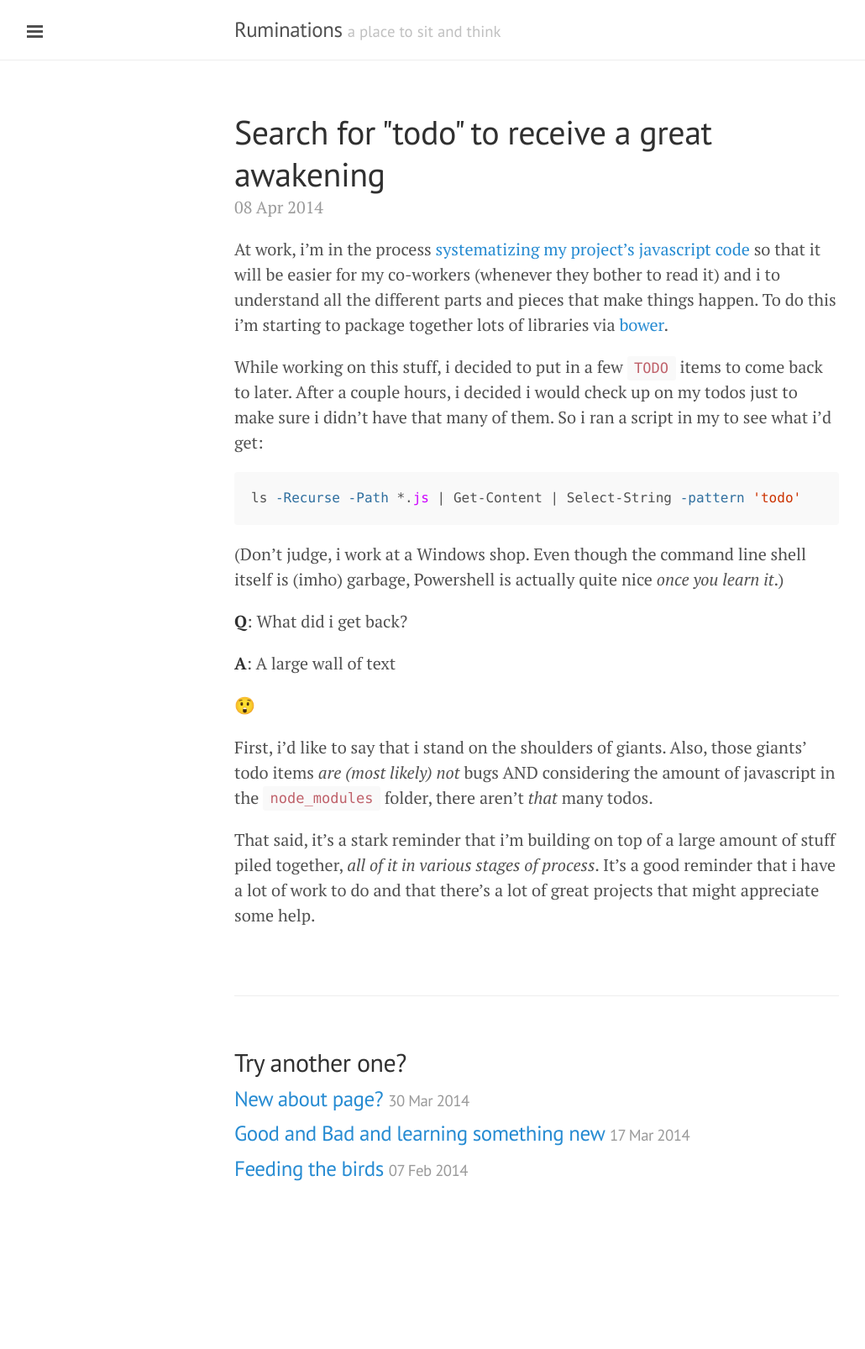
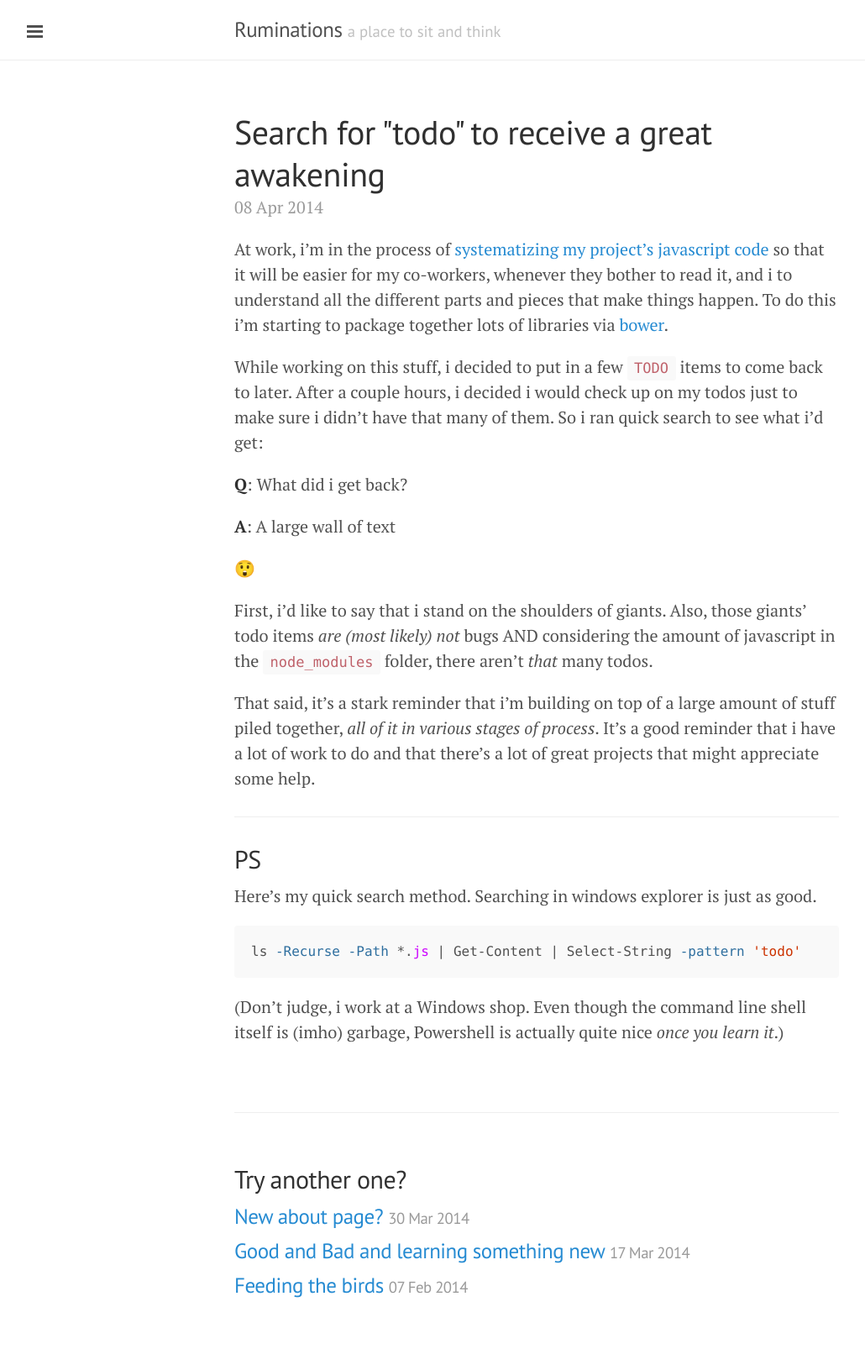
Before and after one commit to jrsconfitto/jrsconfitto.github.io, a Jekyll site: the page built from _posts/2014-04-08-search-for-todos.md, in a window 1280 px wide. Shown: the whole page at 84% size, without its empty margins (1-1031 px from the left). Built offline with Jekyll 4.4.1, drawn with Linux system fonts in a browser that asks for light colours; emoji names are drawn with the system emoji font; Markdown is read by kramdown in place of the engine named in the settings; before the commit the page ends 1467 px from its top, so only the background shows below that; some of the changed lines change nothing that is shown.

Commit message:
Edit "todo" post
* Fixed a typo
* Rearranged the less important PS script stuff to the bottom

Maybe at some point i'll start utilizing footnotes for this kind of
information.

````diff
--- a/_posts/2014-04-08-search-for-todos.md
+++ b/_posts/2014-04-08-search-for-todos.md
@@ -3,15 +3,9 @@ title: Search for "todo" to receive a great awakening
 layout: post
 ---
 
-At work, i'm in the process [systematizing my project's javascript code](http://flightjs.github.io) so that it will be easier for my co-workers (whenever they bother to read it) and i to understand all the different parts and pieces that make things happen. To do this i'm starting to package together lots of libraries via [bower](http://bower.io).
+At work, i'm in the process of [systematizing my project's javascript code](http://flightjs.github.io) so that it will be easier for my co-workers, whenever they bother to read it, and i to understand all the different parts and pieces that make things happen. To do this i'm starting to package together lots of libraries via [bower](http://bower.io).
 
-While working on this stuff, i decided to put in a few `TODO` items to come back to later. After a couple hours, i decided i would check up on my todos just to make sure i didn't have that many of them. So i ran a script in my  to see what i'd get:
-
-```powershell
-ls -Recurse -Path *.js | Get-Content | Select-String -pattern 'todo'
-```
-
-(Don't judge, i work at a Windows shop. Even though the command line shell itself is (imho) garbage, Powershell is actually quite nice *once you learn it*.)
+While working on this stuff, i decided to put in a few `TODO` items to come back to later. After a couple hours, i decided i would check up on my todos just to make sure i didn't have that many of them. So i ran quick search to see what i'd get:
 
 **Q**: What did i get back?
 
@@ -22,3 +16,15 @@ ls -Recurse -Path *.js | Get-Content | Select-String -pattern 'todo'
 First, i'd like to say that i stand on the shoulders of giants. Also, those giants' todo items *are (most likely) not* bugs AND considering the amount of javascript in the `node_modules` folder, there aren't *that* many todos.
 
 That said, it's a stark reminder that i'm building on top of a large amount of stuff piled together, *all of it in various stages of process*. It's a good reminder that i have a lot of work to do and that there's a lot of great projects that might appreciate some help.
+
+---
+
+## PS
+
+Here's my quick search method. Searching in windows explorer is just as good.
+
+```powershell
+ls -Recurse -Path *.js | Get-Content | Select-String -pattern 'todo'
+```
+
+(Don't judge, i work at a Windows shop. Even though the command line shell itself is (imho) garbage, Powershell is actually quite nice *once you learn it*.)
````
